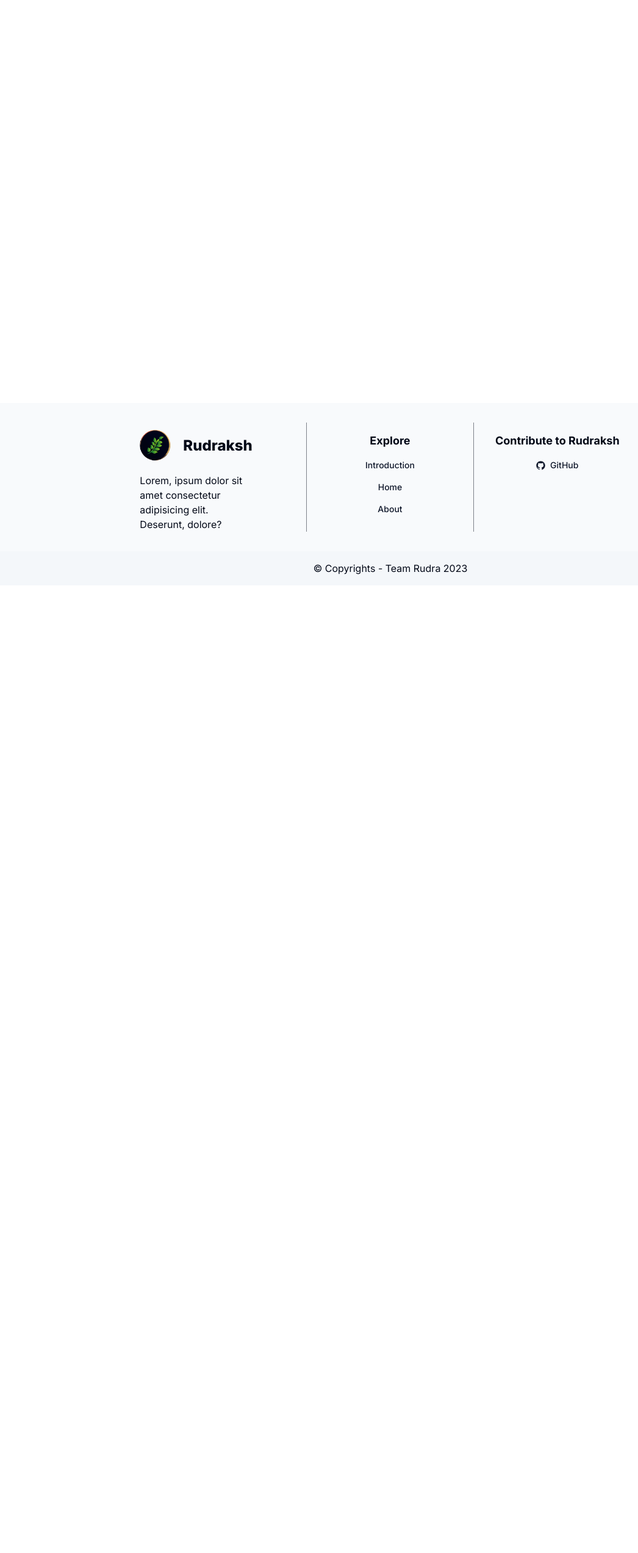
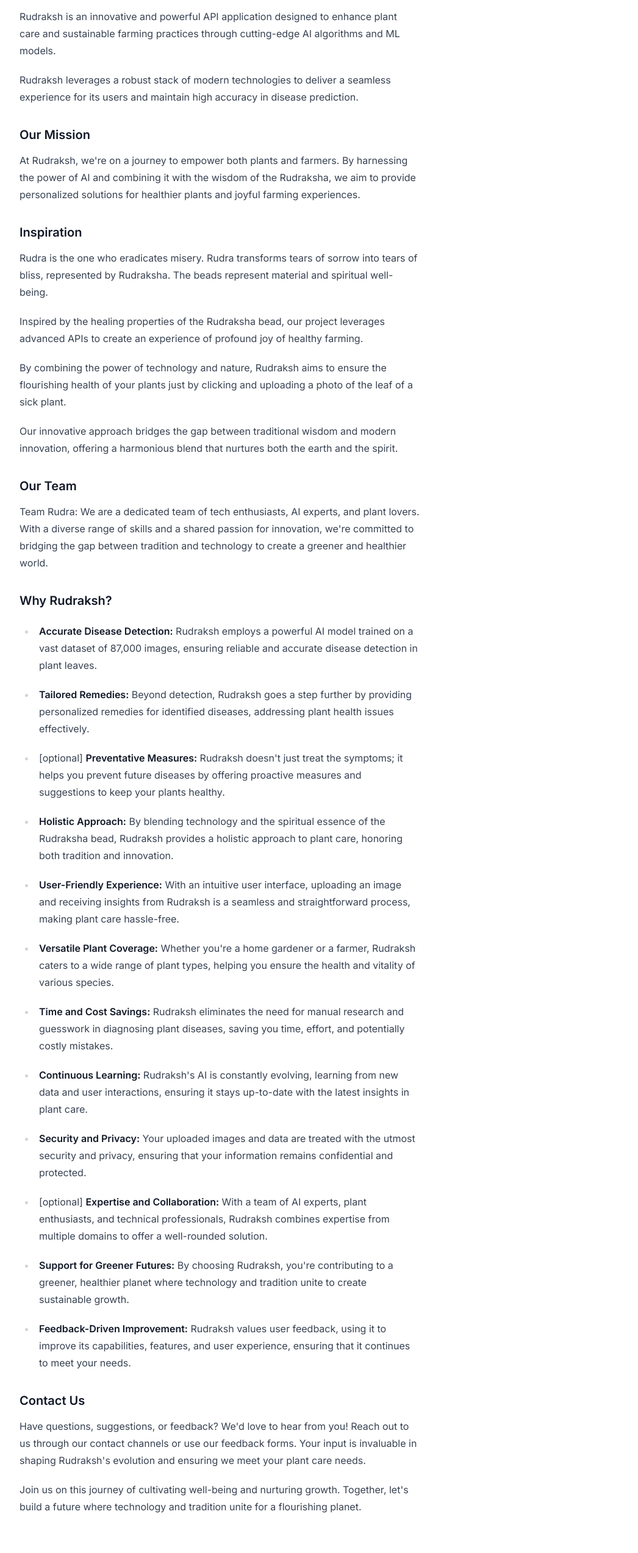
Before and after one commit to dev-shetty/rudraksh, a Next.js app: page /about in a window 1280 px wide. Shown: the part 139-2686 px from the top of the page at 61% size, without its empty margins (0-1046 px from the left). Before the commit the page ends 1099 px from the top, so only its background shows below. Built offline with nearby package versions, Linux system fonts and the light colour scheme.

Commit message:
about page update

```diff
--- a/src/content/docs/about.mdx
+++ b/src/content/docs/about.mdx
@@ -1 +1,56 @@
-# About Page
+## About Us
+
+Rudraksh is an innovative and powerful API application designed to enhance plant care and sustainable farming practices through cutting-edge AI algorithms and ML models.
+
+Rudraksh leverages a robust stack of modern technologies to deliver a seamless experience for its users and maintain high accuracy in disease prediction.
+
+### Our Mission
+
+At Rudraksh, we're on a journey to empower both plants and farmers. By harnessing the power of AI and combining it with the wisdom of the Rudraksha, we aim to provide personalized solutions for healthier plants and joyful farming experiences.
+
+### Inspiration
+
+Rudra is the one who eradicates misery. Rudra transforms tears of sorrow into tears of bliss, represented by Rudraksha. The beads represent material and spiritual well-being.
+
+Inspired by the healing properties of the Rudraksha bead, our project leverages advanced APIs to create an experience of profound joy of healthy farming.
+
+By combining the power of technology and nature, Rudraksh aims to ensure the flourishing health of your plants just by clicking and uploading a photo of the leaf of a sick plant.
+
+Our innovative approach bridges the gap between traditional wisdom and modern innovation, offering a harmonious blend that nurtures both the earth and the spirit.
+
+### Our Team
+
+Team Rudra:
+We are a dedicated team of tech enthusiasts, AI experts, and plant lovers. With a diverse range of skills and a shared passion for innovation, we're committed to bridging the gap between tradition and technology to create a greener and healthier world.
+
+### Why Rudraksh?
+
+- **Accurate Disease Detection:** Rudraksh employs a powerful AI model trained on a vast dataset of 87,000 images, ensuring reliable and accurate disease detection in plant leaves.
+
+- **Tailored Remedies:** Beyond detection, Rudraksh goes a step further by providing personalized remedies for identified diseases, addressing plant health issues effectively.
+
+- [optional] **Preventative Measures:** Rudraksh doesn't just treat the symptoms; it helps you prevent future diseases by offering proactive measures and suggestions to keep your plants healthy.
+
+- **Holistic Approach:** By blending technology and the spiritual essence of the Rudraksha bead, Rudraksh provides a holistic approach to plant care, honoring both tradition and innovation.
+
+- **User-Friendly Experience:** With an intuitive user interface, uploading an image and receiving insights from Rudraksh is a seamless and straightforward process, making plant care hassle-free.
+
+- **Versatile Plant Coverage:** Whether you're a home gardener or a farmer, Rudraksh caters to a wide range of plant types, helping you ensure the health and vitality of various species.
+
+- **Time and Cost Savings:** Rudraksh eliminates the need for manual research and guesswork in diagnosing plant diseases, saving you time, effort, and potentially costly mistakes.
+
+- **Continuous Learning:** Rudraksh's AI is constantly evolving, learning from new data and user interactions, ensuring it stays up-to-date with the latest insights in plant care.
+
+- **Security and Privacy:** Your uploaded images and data are treated with the utmost security and privacy, ensuring that your information remains confidential and protected.
+
+- [optional] **Expertise and Collaboration:** With a team of AI experts, plant enthusiasts, and technical professionals, Rudraksh combines expertise from multiple domains to offer a well-rounded solution.
+
+- **Support for Greener Futures:** By choosing Rudraksh, you're contributing to a greener, healthier planet where technology and tradition unite to create sustainable growth.
+
+- **Feedback-Driven Improvement:** Rudraksh values user feedback, using it to improve its capabilities, features, and user experience, ensuring that it continues to meet your needs.
+
+### Contact Us
+
+Have questions, suggestions, or feedback? We'd love to hear from you! Reach out to us through our contact channels or use our feedback forms. Your input is invaluable in shaping Rudraksh's evolution and ensuring we meet your plant care needs.
+
+Join us on this journey of cultivating well-being and nurturing growth. Together, let's build a future where technology and tradition unite for a flourishing planet.
```
